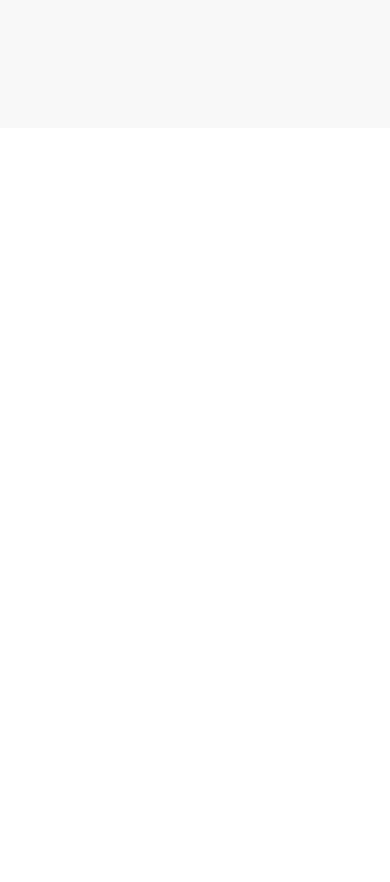
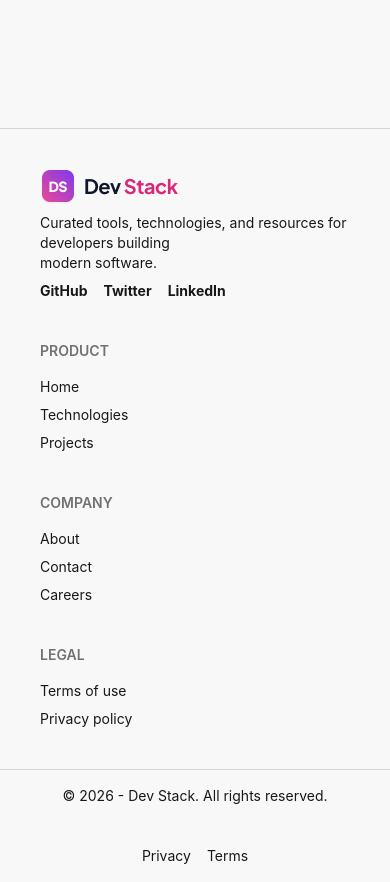
Before and after one commit to muhammadsakib-max/Assignment-05, a React (Vite) app: page / in a window 390 px wide. Shown: the part 780-1662 px from the top of the page. Before the commit the page ends 908 px from the top, so only its background shows below. Built offline with nearby package versions, Linux system fonts and the light colour scheme.

Commit message:
Footer Base Design is Ready (Responsive)

```diff
--- a/src/App.tsx
+++ b/src/App.tsx
@@ -1,4 +1,5 @@
 import './App.css'
+import Footer from './components/Footer';
 import Hero from './components/Hero';
 import Navbar from './components/Navbar';
 
@@ -9,6 +10,7 @@ function App() {
     <>
     < Navbar />
     < Hero />
+    <Footer />
     </>
   )
 }
--- /dev/null
+++ b/src/components/Footer.tsx
@@ -0,0 +1,52 @@
+import Logo from '../assets/logo-text.png'
+const Footer = () => {
+  return (
+    <><footer className="footer sm:footer-horizontal bg-base-200  border-t border-gray-300 text-base-content p-10 ">
+  <aside>
+    <img src={Logo} alt="Logo" />
+    <p>
+      Curated tools, technologies, and resources for developers building
+
+      <br />
+      modern software.
+    </p>
+    <div className="grid grid-flow-col gap-4">
+        <a className="font-bold" href="">GitHub</a>
+        <a className="font-bold"  href="">Twitter</a>
+        <a className="font-bold" href="">LinkedIn</a>
+    </div>
+  </aside>
+  <nav>
+    <h6 className="footer-title">PRODUCT</h6>
+    <a className="link link-hover">Home</a>
+    <a className="link link-hover">Technologies</a>
+    <a className="link link-hover">Projects</a>
+  </nav>
+  <nav>
+    <h6 className="footer-title">Company</h6>
+    <a className="link link-hover">About</a>
+    <a className="link link-hover">Contact</a>
+    <a className="link link-hover">Careers</a>
+  </nav>
+  <nav>
+    <h6 className="footer-title">Legal</h6>
+    <a className="link link-hover">Terms of use</a>
+    <a className="link link-hover">Privacy policy</a>
+  </nav>
+</footer>
+
+
+<footer className="footer sm:footer-horizontal border-t border-gray-300 bg-base-200 p-4 max-sm:place-items-center max-sm:text-center">
+  <aside className="grid-flow-col items-center">
+    <p>© {new Date().getFullYear()} - Dev Stack. All rights reserved.</p>
+  </aside>
+  <nav className="grid-flow-col gap-4 sm:place-self-center sm:justify-self-end">
+    <a className="link link-hover">Privacy</a>
+    <a className="link link-hover">Terms</a>
+  </nav>
+</footer>
+</>
+  )
+}
+
+export default Footer
```
